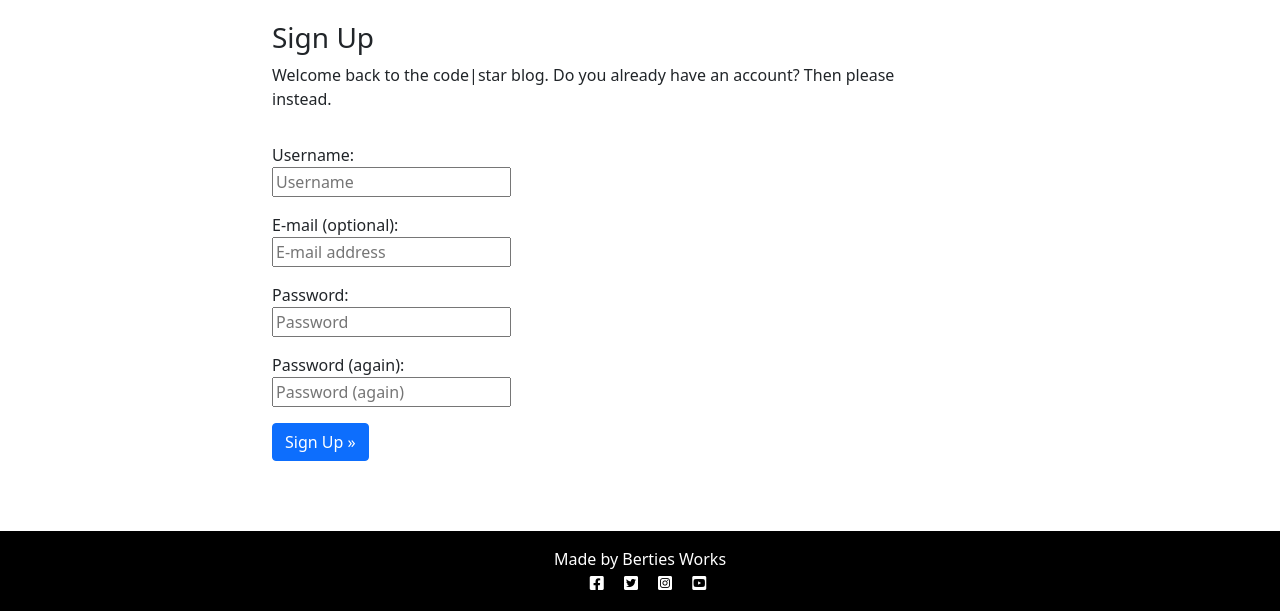
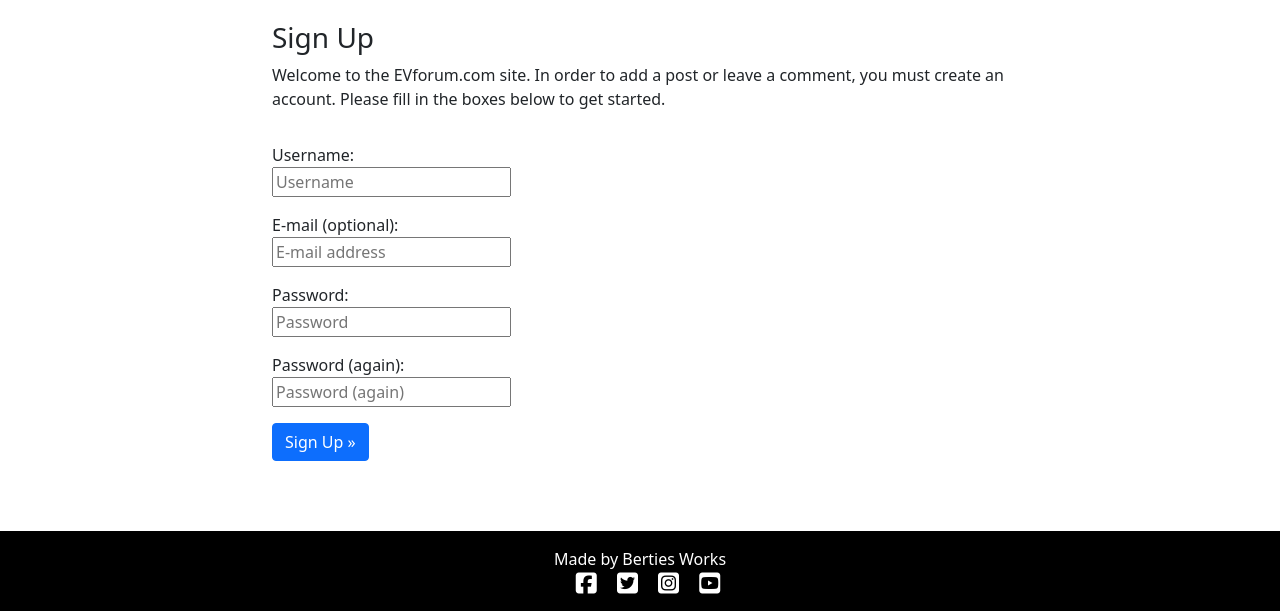
Before and after one commit to MrBertieG/ev-forum, a Django app: page /accounts/signup/ in a window 1280 px wide. Shown: the part 189-800 px from the top of the page. Run offline with Django 3.2, Linux system fonts and the light colour scheme; some libraries are stand-ins or nearby versions.

Commit message:
change style for like button, change text for new signup, increase social media icons size

```diff
--- a/static/css/style.css
+++ b/static/css/style.css
@@ -48,6 +48,15 @@ textarea {
     margin-top: 1rem;
 }
 
+.btn-like {
+    border: none;
+    background-color: white;
+}
+
+.fa-heart-circle-check {
+    color: red;
+}
+
 a {
     color: white;
 }
--- a/templates/account/signup.html
+++ b/templates/account/signup.html
@@ -10,8 +10,8 @@
     <div class="col-md-8 mt-3 offset-md-2">
       <h3>{% trans "Sign Up" %}</h3>
 
-      <p>{% blocktrans %}Welcome back to the code|star blog. Do you already have an account? Then please <a class="link"
-          href="{{ login_url }}">sign in</a> instead.{% endblocktrans %}</p>
+      <p>Welcome to the EVforum.com site. In order to add a post or leave a comment, you must create an account.
+        Please fill in the boxes below to get started.
     </div>
   </div>
   <div class="row">
@@ -22,7 +22,7 @@
         {% if redirect_field_value %}
         <input type="hidden" name="{{ redirect_field_name }}" value="{{ redirect_field_value }}" />
         {% endif %}
-        <button class="btn btn-primary right" type="submit">{% trans "Sign Up" %} &raquo;</button>
+        <button class="btn btn-primary right" type="submit" style="margin-bottom: 15px;">{% trans "Sign Up" %} &raquo;</button>
       </form>
     </div>
   </div>
--- a/templates/base.html
+++ b/templates/base.html
@@ -8,10 +8,14 @@
     <link rel="preconnect" href="https://fonts.gstatic.com">
     <link href="https://fonts.googleapis.com/css2?family=Roboto:wght@300&display=swap" rel="stylesheet">
     <link href="https://fonts.googleapis.com/css2?family=Lato:wght@300;700&display=swap" rel="stylesheet">
-    <link rel="stylesheet" href="https://cdnjs.cloudflare.com/ajax/libs/font-awesome/5.15.3/css/all.min.css">
+    <link rel="stylesheet" href="https://cdnjs.cloudflare.com/ajax/libs/font-awesome/6.1.0/css/all.min.css">
     <meta name="viewport" content="width=device-width, initial-scale=1" />
     <link href="https://cdn.jsdelivr.net/npm/bootstrap@5.0.1/dist/css/bootstrap.min.css" rel="stylesheet"
         integrity="sha384-+0n0xVW2eSR5OomGNYDnhzAbDsOXxcvSN1TPprVMTNDbiYZCxYbOOl7+AMvyTG2x" crossorigin="anonymous">
+
+    <script src="https://kit.fontawesome.com/2ee9af80e1.js" crossorigin="anonymous">
+
+    </script>
     <script src="https://cdn.jsdelivr.net/npm/bootstrap@5.0.1/dist/js/bootstrap.bundle.min.js"
         integrity="sha384-gtEjrD/SeCtmISkJkNUaaKMoLD0//ElJ19smozuHV6z3Iehds+3Ulb9Bn9Plx0x4" crossorigin="anonymous">
     </script>
@@ -85,10 +89,10 @@
     <footer class="footer mt-auto py-3 dark-bg">
         <p class="m-0 text-center text-white">Made by Berties Works</p>
         <p class="m-0 text-center text-white">
-            <a href="https://en-gb.facebook.com/" target="_blank" style="text-decoration: none;"><i class="fab fa-facebook-square ms-3"></i></a>
-            <a href="https://twitter.com/?lang=en" target="_blank"><i class="fab fa-twitter-square ms-3"></i></a>
-            <a href="https://www.instagram.com/" target="_blank"><i class="fab fa-instagram-square ms-3"></i></a>
-            <a href="https://www.youtube.com/" target="_blank"><i class="fab fa-youtube-square ms-3"></i></p></a>
+            <a href="https://en-gb.facebook.com/" target="_blank" style="text-decoration: none;"><i class="fab fa-facebook-square ms-3 fa-xl"></i></a>
+            <a href="https://twitter.com/?lang=en" target="_blank"><i class="fab fa-twitter-square ms-3 fa-xl"></i></a>
+            <a href="https://www.instagram.com/" target="_blank"><i class="fab fa-instagram-square ms-3 fa-xl"></i></a>
+            <a href="https://www.youtube.com/" target="_blank"><i class="fab fa-youtube-square ms-3 fa-xl"></i></p></a>
     </footer>
     <!-- Timer function for the alert message -->
     <script>
--- a/templates/post_detail.html
+++ b/templates/post_detail.html
@@ -40,7 +40,7 @@
 
                             {% if liked %}
                             <button type="submit" name="blogpost_id" value="{{post.id}}" class="btn-like">
-                                <i class="fas fa-heart"></i>
+                                <i class="fas fa-solid fa-heart-circle-check"></i>
                             </button>
 
                             {% else %}
```
